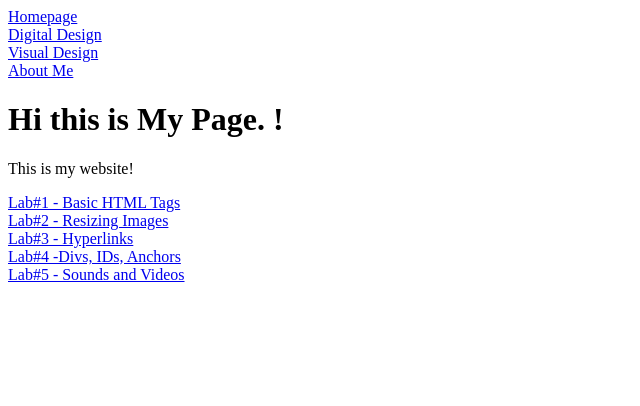
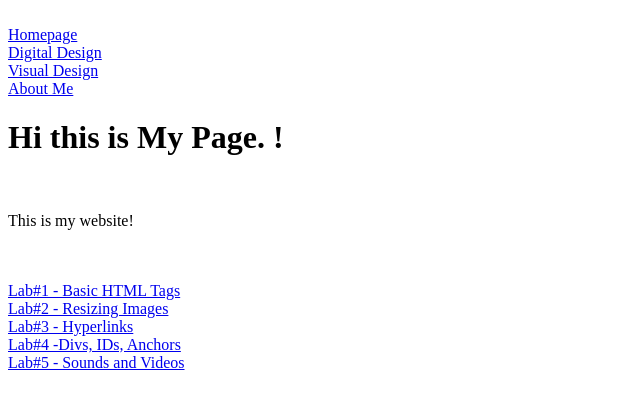
Before and after one commit to ShamounOsumanu/ShamounOsumanu-github.io, a plain HTML site: page digitaldesign.html in a window 1280 px wide. Shown: the whole page, without its empty margins (0-640 px from the left). Drawn offline with Linux system fonts and the light colour scheme.

Commit message:
Update digitaldesign.html

```diff
--- a/digitaldesign.html
+++ b/digitaldesign.html
@@ -2,7 +2,7 @@
 <html>
   <head>
 
-    <title>digitaldesign.html</title>
+    <title>digitaldesign.html</title><br>
 
   </head>
 
@@ -19,12 +19,12 @@
 
     <a href= "aboutme.html"> About Me </a><br>
 
-    <h1> Hi this is My Page. !</h1>
+    <h1> Hi this is My Page. !</h1><br>
 
-      <p> This is my website! </p>
+      <p> This is my website! </p> <br>
 
 
-    <a href="html_Lab1.html">Lab#1 - Basic HTML Tags </a><br>
+    <br><a href="html_Lab1.html">Lab#1 - Basic HTML Tags </a><br>
      <a href="html_Lab2.html">Lab#2 - Resizing Images </a><br>
      <a href="html_Lab3.html">Lab#3 - Hyperlinks </a><br>
      <a href="html_Lab4.html">Lab#4 -Divs, IDs, Anchors </a><br>
```
